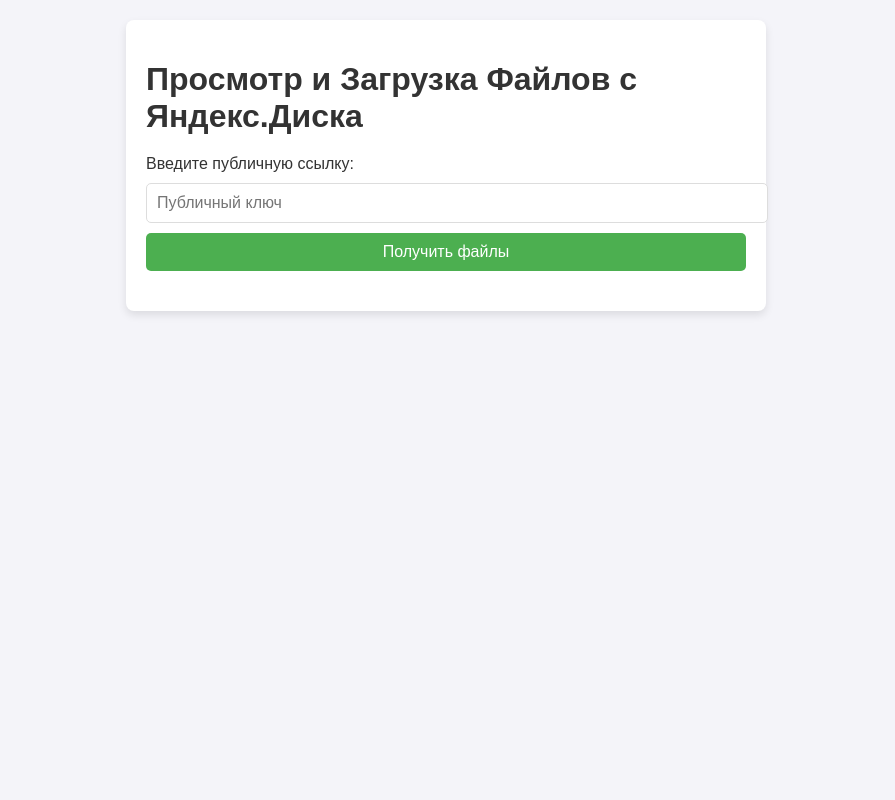
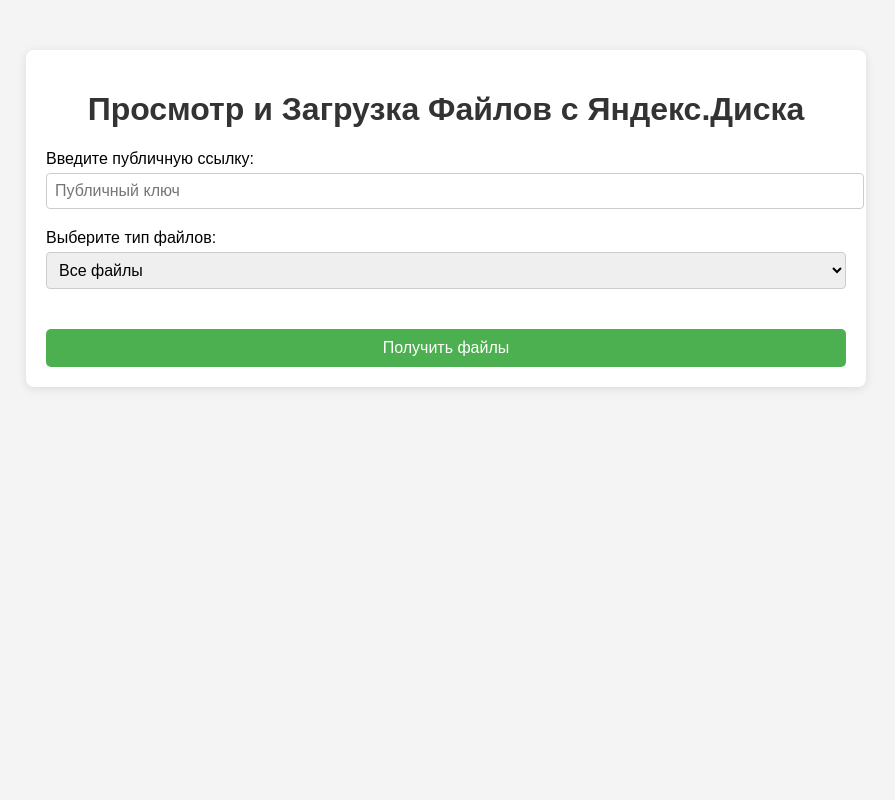
Before and after one commit to Ryota77777/YandexDiskFileViewer, a Flask app: page / in a window 1280 px wide. Shown: the whole page, without its empty margins (194-1089 px from the left). Run offline with Flask 2, Linux system fonts and the light colour scheme.

Commit message:
Add filter category files

```diff
--- a/yandex_disk_app/templates/index.html
+++ b/yandex_disk_app/templates/index.html
@@ -1,90 +1,103 @@
 <!DOCTYPE html>
-<html lang="en">
+<html lang="ru">
 <head>
     <meta charset="UTF-8">
     <meta name="viewport" content="width=device-width, initial-scale=1.0">
-    <title>Яндекс.Диск Просмотр и Загрузка</title>
-    <link rel="stylesheet" href="https://cdnjs.cloudflare.com/ajax/libs/font-awesome/6.0.0-beta3/css/all.min.css">
+    <title>Просмотр и загрузка файлов с Яндекс.Диска</title>
     <style>
+        /* Стили для страницы */
         body {
             font-family: Arial, sans-serif;
-            background-color: #f4f4f9;
+            margin: 0;
+            padding: 0;
+            background-color: #f4f4f4;
+            display: flex; /* Используем flex для центрирования */
+            flex-direction: column; /* Размещаем элементы по вертикали */
+            align-items: center; /* Центрируем по горизонтали */
+            justify-content: flex-start; /* Ставим элементы сверху */
+            height: 100vh; /* Задаем высоту на весь экран */
+        }
+
+        .container {
+            width: 80%;
+            max-width: 800px;
+            padding: 20px;
+            background-color: white;
+            border-radius: 8px;
+            box-shadow: 0 2px 10px rgba(0, 0, 0, 0.1);
+            margin-top: 50px; /* Отступ сверху для формы */
+        }
+
+        h1 {
+            text-align: center;
             color: #333;
-            display: flex;
-            flex-direction: column;
-            align-items: center;
-            margin: 0;
-            padding: 20px;
         }
-        h1 {
-            color: #333;
+
+        label {
+            font-size: 16px;
+            margin-bottom: 5px;
+            display: block;
+        }
+
+        input[type="text"], select {
+            width: 100%;
+            padding: 8px;
+            border-radius: 4px;
+            border: 1px solid #ccc;
+            font-size: 16px;
             margin-bottom: 20px;
+            transition: border-color 0.3s ease-in-out;
         }
-        .container {
-            width: 90%;
-            max-width: 600px;
-            background: #fff;
-            padding: 20px;
-            border-radius: 8px;
-            box-shadow: 0 4px 8px rgba(0, 0, 0, 0.1);
+
+        input[type="text"]:focus, select:focus {
+            border-color: #4CAF50;
+            outline: none;
         }
-        .error {
-            color: #f00;
-            font-weight: bold;
-            text-align: center;
-            margin-top: 10px;
-        }
-        form {
-            display: flex;
-            flex-direction: column;
-            margin-bottom: 20px;
-        }
-        label, input {
-            margin-bottom: 10px;
+
+        button {
+            padding: 10px 20px;
+            background-color: #4CAF50;
+            color: white;
+            border: none;
+            border-radius: 5px;
+            cursor: pointer;
             font-size: 16px;
-        }
-        input[type="text"] {
-            padding: 10px;
-            border-radius: 5px;
-            border: 1px solid #ddd;
-            font-size: 16px;
+            transition: background-color 0.3s;
             width: 100%;
         }
-        button {
-            padding: 10px;
-            border: none;
-            border-radius: 5px;
-            background-color: #4CAF50;
-            color: white;
-            font-size: 16px;
-            cursor: pointer;
-        }
+
         button:hover {
             background-color: #45a049;
         }
+
+        .error {
+            color: red;
+            margin-top: 10px;
+            text-align: center;
+        }
+
         table {
             width: 100%;
             border-collapse: collapse;
-            margin-top: 10px;
+            margin-top: 20px;
         }
+
+        table, th, td {
+            border: 1px solid #ddd;
+        }
+
         th, td {
-            padding: 10px;
-            border-bottom: 1px solid #ddd;
+            padding: 8px;
             text-align: left;
         }
+
         th {
-            background-color: #f2f2f2;
+            background-color: #f4f4f4;
         }
-        .download-btn {
-            background-color: #007BFF;
-            color: #fff;
-            border: none;
-            padding: 5px 10px;
-            border-radius: 5px;
-            cursor: pointer;
-        }
-        .download-btn:hover {
-            background-color: #0056b3;
+
+        .select-wrapper {
+            position: relative;
+            margin-bottom: 20px;
         }
     </style>
 </head>
@@ -92,17 +105,33 @@
 
 <div class="container">
     <h1>Просмотр и Загрузка Файлов с Яндекс.Диска</h1>
+
+    <!-- Форма для ввода публичного ключа и выбора типа файлов -->
     <form method="POST">
         <label for="public_key">Введите публичную ссылку:</label>
         <input type="text" id="public_key" name="public_key" placeholder="Публичный ключ" required>
+
+        <div class="select-wrapper">
+            <label for="file_type">Выберите тип файлов:</label>
+            <select id="file_type" name="file_type">
+                <option value="">Все файлы</option>
+                <option value="image" {% if file_type_filter == 'image' %}selected{% endif %}>Изображения</option>
+                <option value="application" {% if file_type_filter == 'application' %}selected{% endif %}>Документы</option>
+            </select>
+        </div>
+
         <button type="submit">Получить файлы</button>
     </form>
 
+    <!-- Сообщение об ошибке -->
     {% if error %}
         <div class="error">{{ error }}</div>
     {% endif %}
+</div>
 
+<!-- Таблица с результатами -->
 {% if files %}
+    <div class="container">
         <table>
             <thead>
                 <tr>
@@ -115,7 +144,7 @@
                 {% for file in files %}
                     <tr>
                         <td>{{ file['name'] }}</td>
-                            <td>{{ file['type'] }}</td> <!-- Отображение типа файла -->
+                        <td>{{ file['type'] }}</td>
                         <td>
                             {% if file['file_url'] %}
                                 <a href="{{ url_for('views.download', file_url=file['file_url'], file_name=file['name']) }}">
@@ -129,12 +158,10 @@
                 {% endfor %}
             </tbody>
         </table>
+    </div>
 {% elif public_key %}
     <p>Нет файлов для отображения. Проверьте правильность введенного ключа.</p>
 {% endif %}
-    </div>
-
-
 
 </body>
 </html>
--- a/yandex_disk_app/views.py
+++ b/yandex_disk_app/views.py
@@ -40,12 +40,18 @@
 def index():
     files = []
     error = None
+    file_type_filter = request.form.get("file_type")  # Получаем выбранный тип файла
     if request.method == "POST":
         public_key = request.form.get("public_key")
         result = get_files(public_key)
         files = result['files']
         error = result['error']
-    return render_template("index.html", files=files, error=error)
+
+        # Фильтрация файлов по типу
+        if file_type_filter:
+            files = [file for file in files if file_type_filter in file['type']]
+
+    return render_template("index.html", files=files, error=error, file_type_filter=file_type_filter)
 
 @views.route("/download")
 def download():
```
Lines whose indentation alone changed are shown as unchanged.
